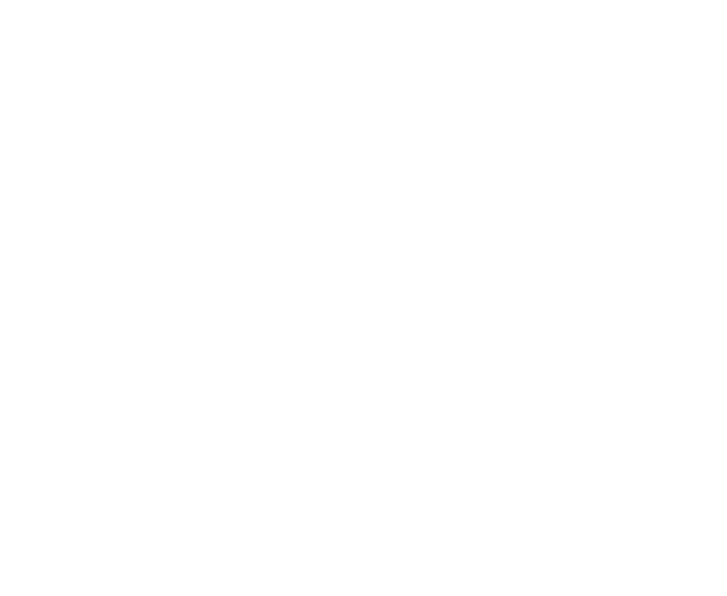
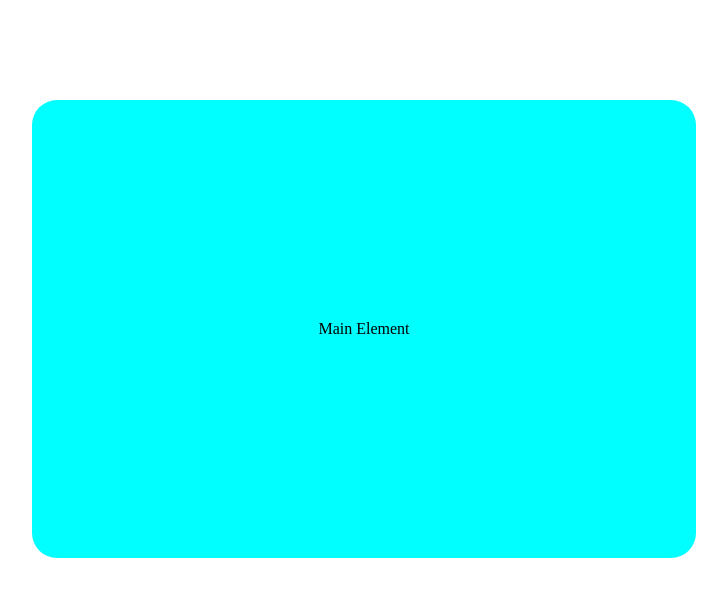
Before and after one commit to abdirahmanahmed1/Project-Halxiraale-App, a plain HTML site: page index.html in a window 1280 px wide. Shown: the whole page, without its empty margins (276-1003 px from the left). Drawn offline with Linux system fonts and the light colour scheme.

Commit message:
second commit

```diff
--- a/index.css
+++ b/index.css
@@ -0,0 +1,11 @@
+.container {
+/* kalarkan wad iska badali karta hadad rabtid */
+    background-color: aqua;
+    margin: 100px 300px;
+    border-radius: 25px;
+}
+
+p {
+    padding: 220px 200px;
+   text-align: center;
+}
--- a/index.html
+++ b/index.html
@@ -8,6 +8,9 @@
     <link rel="stylesheet" href="index.css">
 </head>
 <body>
+    <div class="container">
+        <p>Main Element</p>
+    </div>
     <script src="index.js"></script>
 </body>
 </html>
```
Also changed, not shown: 1 other file.
